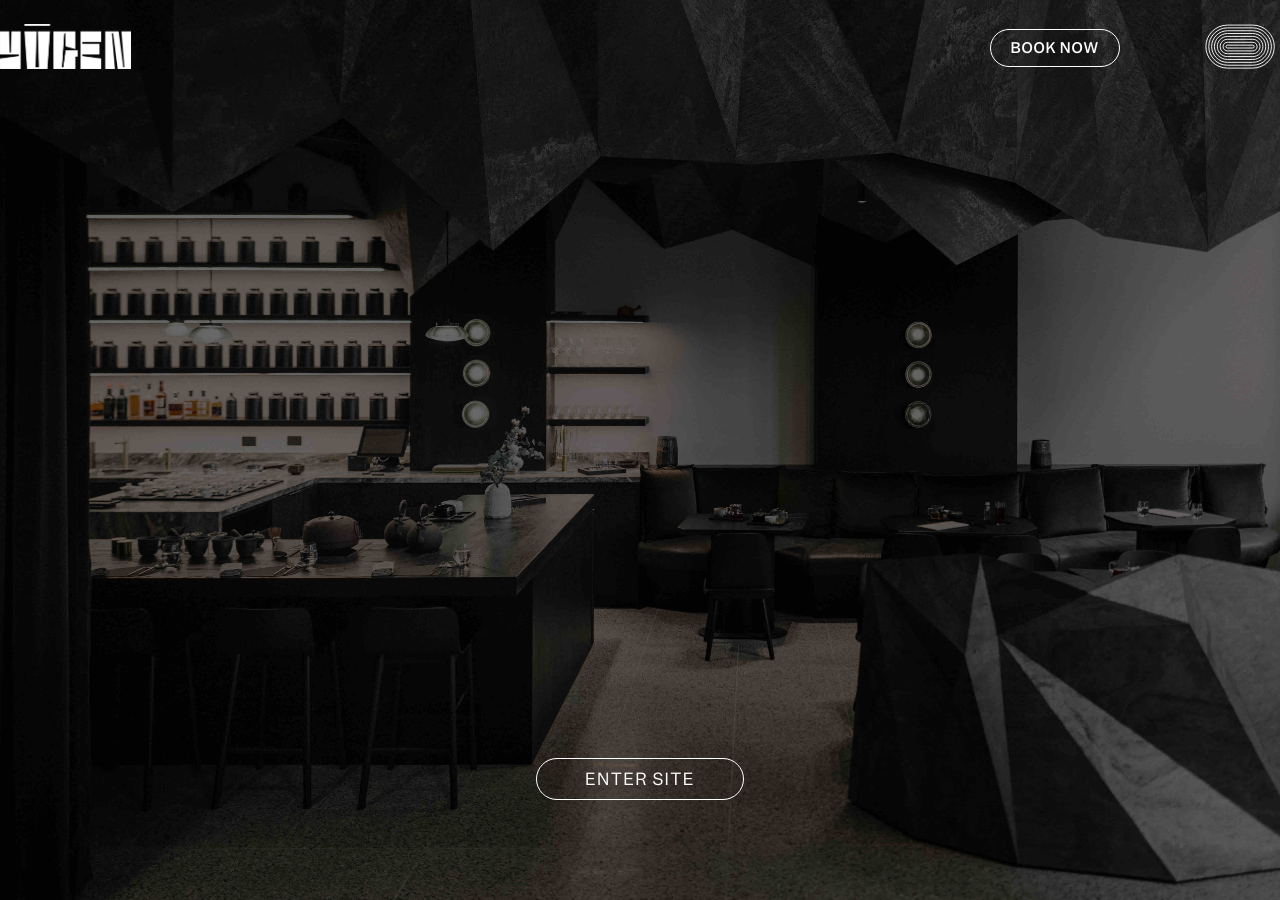
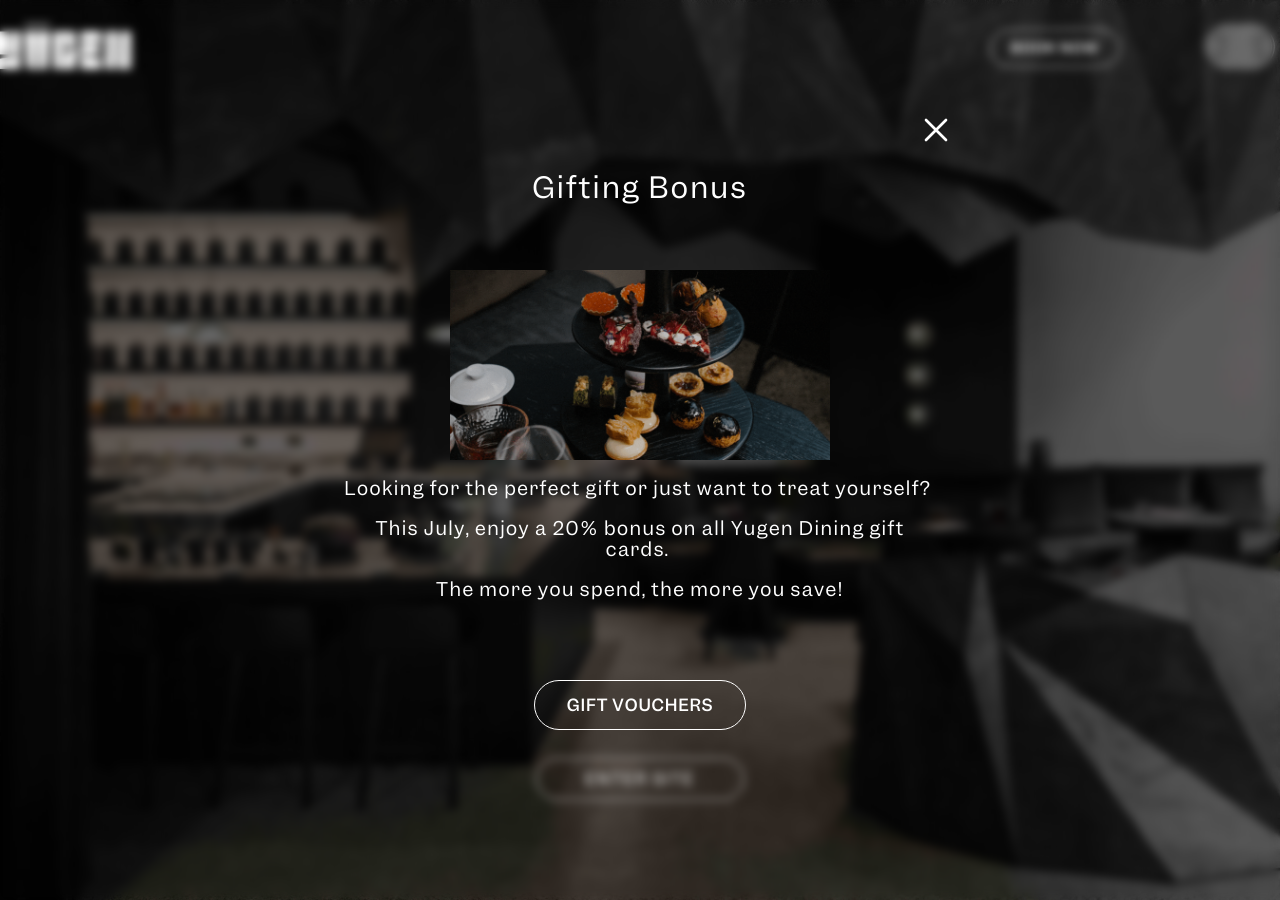
Before and after one commit to yugenteabar/teabar, a Jekyll site: the page built from _pages/index.md, in a window 1280 px wide and 900 px high. Built offline with Jekyll 4.4.1, drawn with Linux system fonts in a browser that asks for light colours.

Commit message:
TinaCMS content update

```diff
--- a/_pages/index.md
+++ b/_pages/index.md
@@ -1,13 +1,12 @@
 ---
 permalink: //
 layout: index
+meta_description: 'Yugen Tea Bar, located Chapel St, South Yarra'
 title: Homepage
-show_popup: false
-popup_title: Mother's Day
-popup_text: |
-  ![Mothers Day](/uploads/3.png)
-popup_button_text: Afternoon Tea
-popup_button_link: >-
-  https://www.opentable.com/booking/experiences-availability?rid=158744&restref=158744&experienceId=285684&utm_source=external&utm_medium=referral&utm_campaign=shared
+show_popup: true
+popup_title: Gifting Bonus
+popup_text: "![](</uploads/Tea bar gift vouchers popup.gif>)\n\nLooking for the perfect gift or just want to treat yourself?\_\n\nThis July, enjoy a 20% bonus on all Yugen Dining gift cards.\_\n\nThe more you spend, the more you save!\n"
+popup_button_text: Gift Vouchers
+popup_button_link: 'https://yugen.vouchercart.com/34258/july-special-offer-our-gift-to-you'
 _template: homepage
 ---
```
